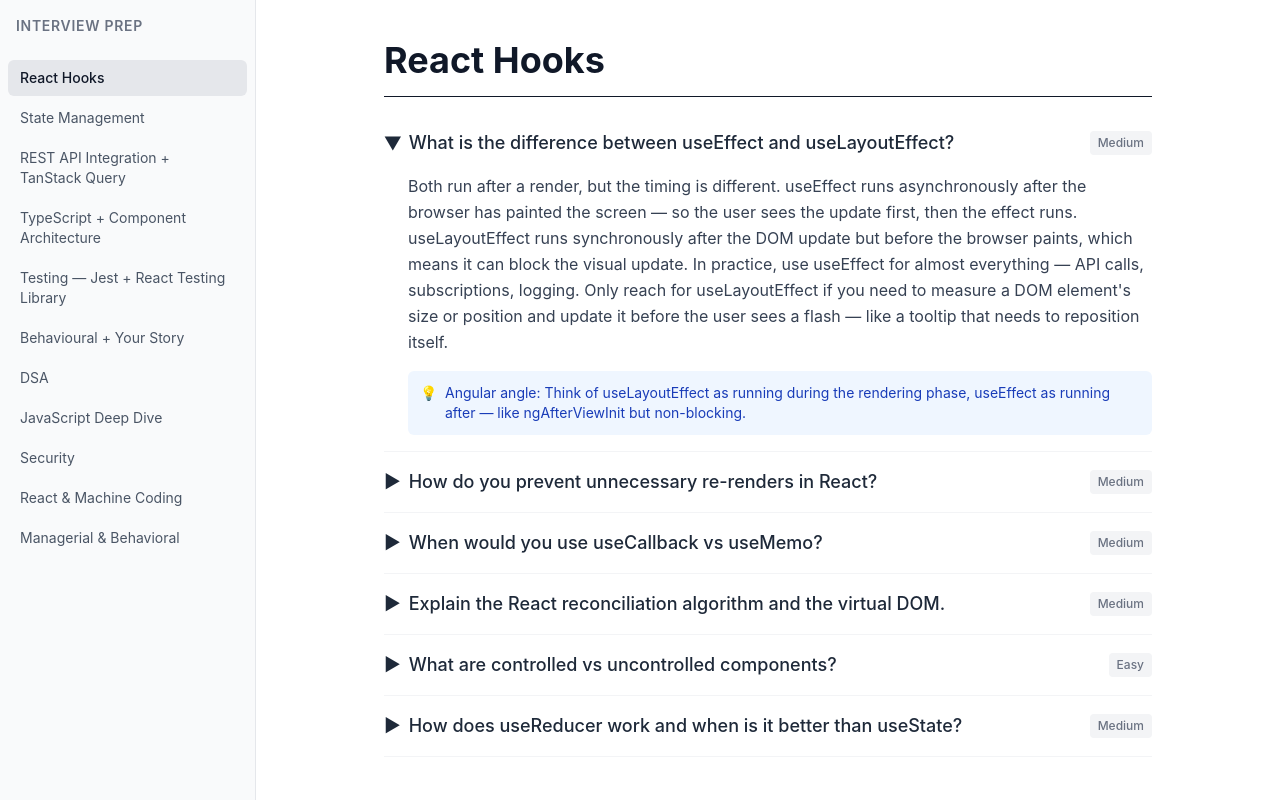
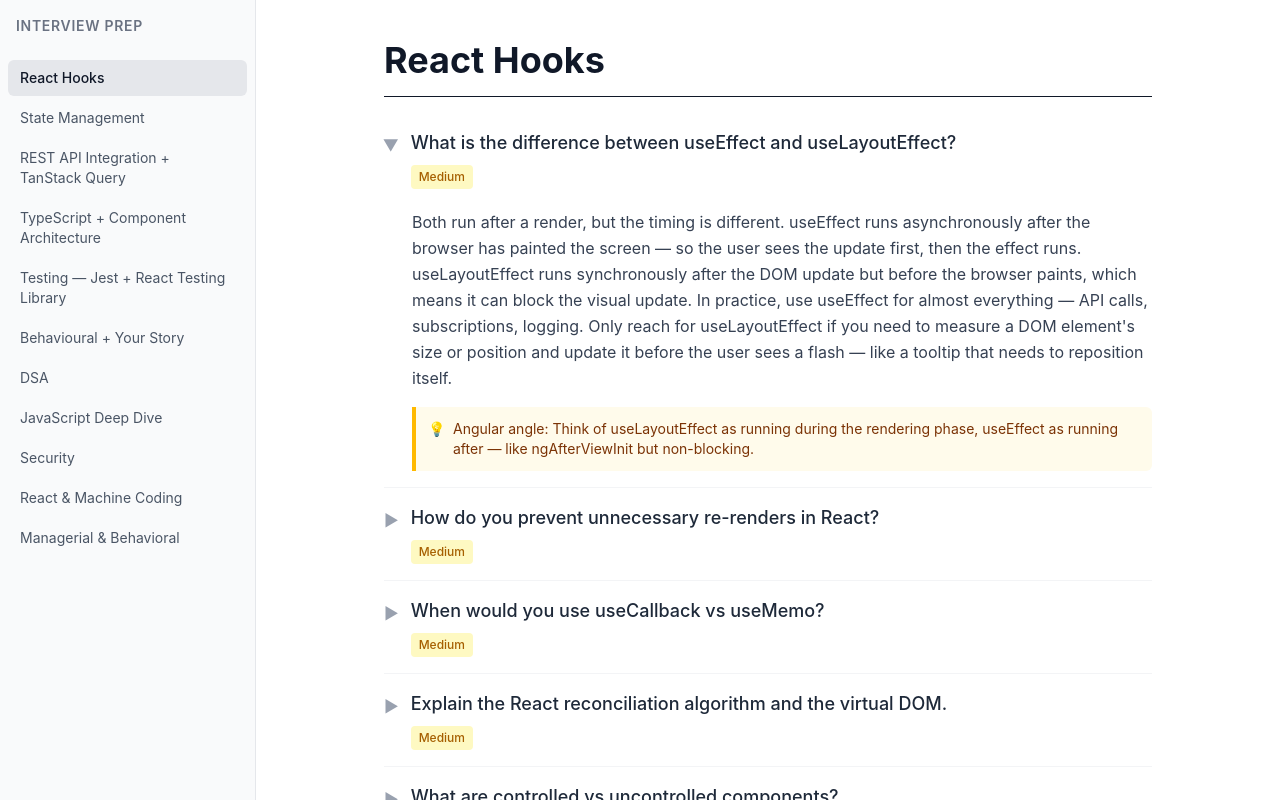
Before and after one commit to Prathamesh1734/devvault, a React (Vite) app: page / in a window 1280 px wide. Both pictures are taken after a click on the button 768 px from the left and 143 px from the top of the page. Built offline with nearby package versions, Linux system fonts and the light colour scheme.

Commit message:
updated questioncard to fix layout and add additional parameters in answer

```diff
--- a/src/components/QuestionCard.jsx
+++ b/src/components/QuestionCard.jsx
@@ -3,38 +3,129 @@ import { useState } from "react";
 export default function QuestionCard({ item }) {
   const [isOpen, setIsOpen] = useState(false);
 
+  const standardKeys = [
+    "id",
+    "question",
+    "difficulty",
+    "round",
+    "company",
+    "answer",
+    "code",
+    "tip",
+    "label",
+  ];
+
+  const dynamicKeys = Object.keys(item).filter(
+    (key) => !standardKeys.includes(key) && item[key] != null,
+  );
+
+  const renderDynamicBlock = (key, value) => {
+    const title = key
+      .replace(/_/g, " ")
+      .replace(/\b\w/g, (l) => l.toUpperCase());
+
+    if (Array.isArray(value)) {
+      return (
+        <div className="mt-3 bg-gray-50 p-4 rounded-md" key={key}>
+          <strong className="text-gray-900 text-sm block mb-2">{title}</strong>
+          <ul className="list-disc pl-5 space-y-1 text-sm text-gray-700">
+            {value.map((point, idx) => (
+              <li key={idx}>{point}</li>
+            ))}
+          </ul>
+        </div>
+      );
+    } else if (typeof value === "object") {
+      return (
+        <div
+          key={key}
+          className="mt-3 bg-gray-50 p-4 rounded-md border border-gray-100"
+        >
+          <strong className="text-gray-900 text-sm block mb-2">{title}</strong>
+          <div className="space-y-2 text-sm text-gray-700">
+            {Object.entries(value).map(([k, y]) => (
+              <div key={k}>
+                <span className="font-semibold text-gray-800 capitalize">
+                  {k}:
+                </span>
+                {v}
+              </div>
+            ))}
+          </div>
+        </div>
+      );
+    } else if (typeof value === "string") {
+      return (
+        <div key={key} className="mt-3">
+          <strong className="text-gray-900 text-sm">{title}:</strong>
+          <span className="text-sm text-gray-700">{value}</span>
+        </div>
+      );
+    }
+    return null;
+  };
+
   return (
     <div className="mb-4 border-b border-gray-100 pb-4">
+      {/* The Toggle Button */}
       <button
         onClick={() => {
-          setIsOpen(true);
+          setIsOpen(!isOpen);
         }}
-        className="flex items-center w-full text-left text-lg font-medium text-gray-800 hover:text-gray-600 focus:outline-none"
+        className="flex items-start w-full text-left focus:outline-none group"
       >
         <span
-          className="mr-2 transform transition-transform duration-200"
+          className="mr-3 mt-1 text-gray-400 group-hover:text-gray-600 transition-transform duration-200 inline-block"
           style={{ transform: isOpen ? "rotate(90deg)" : "rotate(0deg)" }}
         >
           ▶
         </span>
-        {item.question}
-        <span className="ml-auto text-xs px-2 py-1 bg-gray-100 text-gray-500 rounded">
-          {item.difficulty}
-        </span>
+        <div className="flex-1">
+          <h3 className="text-lg font-medium text-gray-800 group-hover:text-blue-600 transition-colors">
+            {item.question}
+          </h3>
+
+          {/* Metadata Badges (Difficulty & Company) */}
+          <div className="flex gap-2 mt-2">
+            {item.difficulty && (
+              <span
+                className={`text-xs px-2 py-1 rounded font-medium ${item.difficulty === "Easy" ? "bg-green-100 text-green-700" : item.difficulty === "Medium" ? "bg-yellow-100 text-yellow-700" : item.difficulty === "Hard" ? "bg-red-100 text-red-700" : "bg-purple-100 text-purple-700"}`}
+              >
+                {item.difficulty}
+              </span>
+            )}
+            {item.company && (
+              <span className="text-xs px-2 py-1 bg-gray-100 text-gray-600 rounded font-medium">
+                {item.company}
+              </span>
+            )}
+          </div>
+        </div>
       </button>
 
+      {/* The Expanded Content */}
       {isOpen && (
-        <div className="mt-4 pl-6 text-gray-700 space-y-4">
-          <p className="leading-relaxed">{item.answer}</p>
+        <div className="mt-5 pl-7 text-gray-700 space-y-4">
+          {/* 1. The Main Answer */}
+          {item.answer && <p className="leading-relaxed">{item.answer}</p>}
 
+          {/* 2. The Dynamic Blocks (Prevention, Complexity, Steps, etc.) */}
+          {dynamicKeys.length > 0 && (
+            <div className="space-y-3">
+              {dynamicKeys.map((key) => renderDynamicBlock(key, item[key]))}
+            </div>
+          )}
+
+          {/* 3. Code Block */}
           {item.code && (
-            <pre className="bg-gray-50 p-4 rounded-md overflow-x-auto text-sm font-monotext-gray-800 border border-gray-200">
+            <pre className="bg-[#1e1e1e] p-4 rounded-md overflow-x-autotext-sm font-mono text-gray-200 shadow-inner">
               <code>{item.code}</code>
             </pre>
           )}
 
+          {/* 4. Tips */}
           {item.tip && (
-            <div className="bg-blue-50 text-blue-800 p-3 rounded-md text-sm flex items-start">
+            <div className="bg-amber-50 border-l-4 border-amber-400 text-amber-900 p-3 rounded-r-md text-sm flex items-start">
               <span className="mr-2">💡</span>
               <p>{item.tip}</p>
             </div>
```
